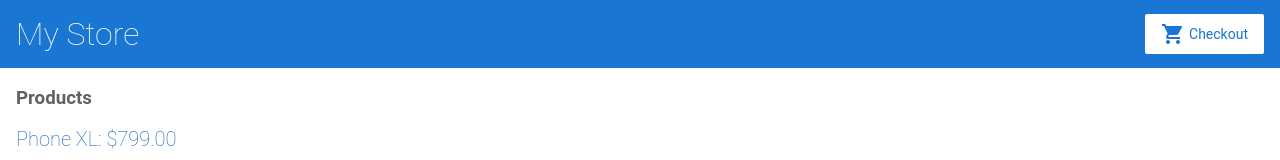
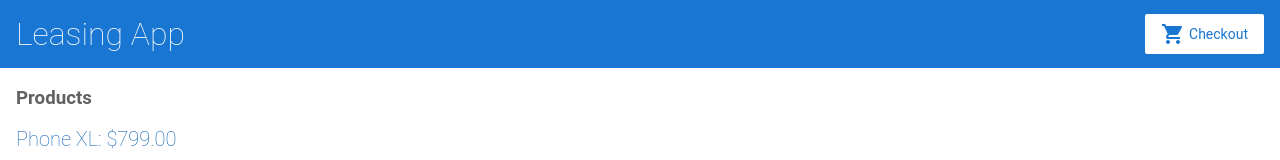
Before and after one commit to jrfilocao/leasing-app, an Angular app in the folder frontend/: page / in a window 1280 px wide. Shown: the top 160 px of the page. Built offline with nearby package versions, Linux system fonts and the light colour scheme.

Commit message:
Set app name to Leasing App in top-bar.component.html

```diff
--- a/frontend/src/app/top-bar/top-bar.component.html
+++ b/frontend/src/app/top-bar/top-bar.component.html
@@ -1,5 +1,5 @@
 <a [routerLink]="['/']">
-  <h1>My Store</h1>
+  <h1>Leasing App</h1>
 </a>
 
 <a [routerLink]="['/cart']" class="button fancy-button"><i class="material-icons">shopping_cart</i>Checkout</a>
```
